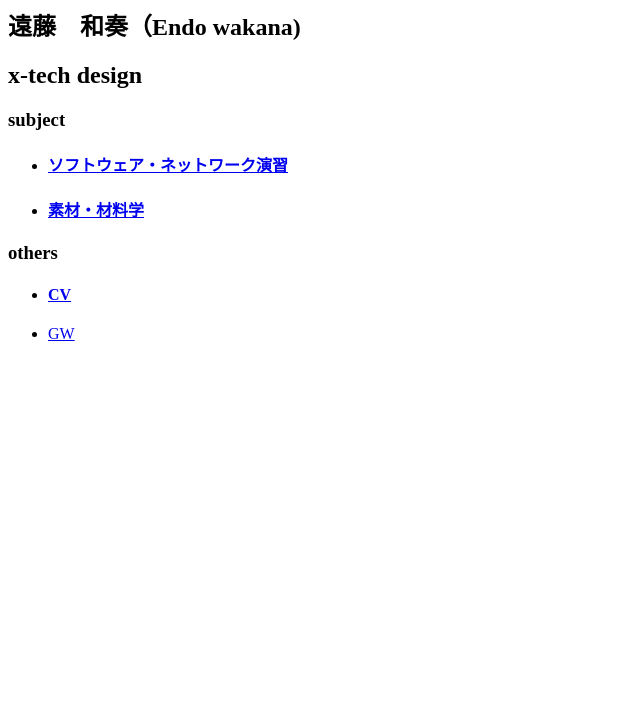
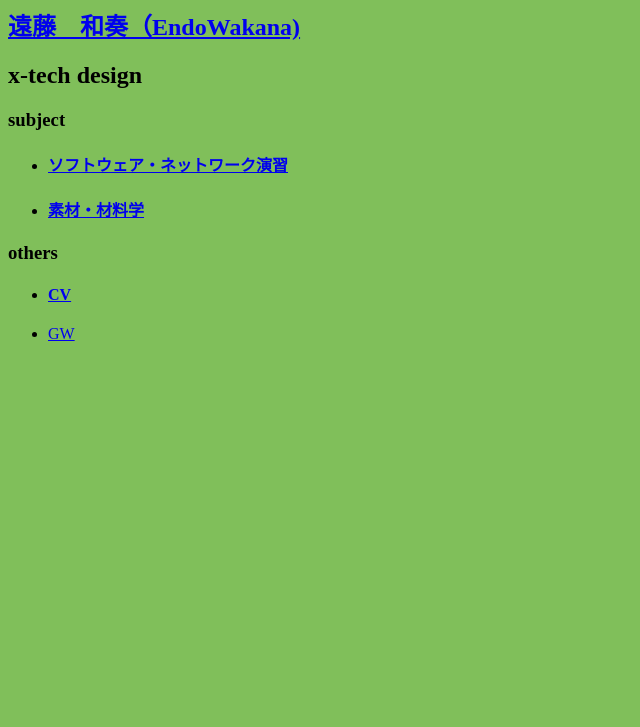
Before and after one commit to endowakana/endowakana.github.io, a plain HTML site: page index.html in a window 1280 px wide. Shown: the part 73-800 px from the top of the page, without its empty margins (0-640 px from the left). Drawn offline with Linux system fonts and the light colour scheme.

Commit message:
add filis

```diff
--- a/index.html
+++ b/index.html
@@ -1,24 +1,32 @@
 <!DOCTYPE html>
 <html lang="ja" dir="ltr">
+
 <head>
+  <link rel="stylesheet" href="./style.css">
   <meta charset="utf-8">
-    <link rel="stylesheet" href="./css/style.css">
   <title>my top page</title>
 </head>
-  <body>
+
+<body style="background-color:rgb(128,191,90)">
+
   <h1>My top page</h1>
-<h2>遠藤　和奏（Endo wakana)</h2>
+  <h2><a href="#wakana's cv.mdhtml">遠藤　和奏（EndoWakana)</a></h2>
   <h2>x-tech design</h2>
   <p></p>
   <h3>subject</h3>
   <ul>
-  <li><h4><a href="./indexのコピー.html">ソフトウェア・ネットワーク演習</a></h4></li>
-  <li><h4><a href="./indexのコピー.html">素材・材料学</a></h4></li>
+    <li>
+      <h4><a href="./indexのコピー.html">ソフトウェア・ネットワーク演習</a></h4></li>
+    <li>
+      <h4><a href="./indexのコピー.html">素材・材料学</a></h4></li>
   </ul>
   <h3>others</h3>
   <ul>
-  <li><h4><a href="../cv/index.html">CV</a></h4></li>
-<li><h4<><a href="./GW.html">GW</a><h4></li>
+    <li>
+      <h4><a href="../cv/index.html">CV</a></h4></li>
+    <li>
+      <h4<><a href="./GW.html">GW</a>
+        <h4></li>
 <ul>
   </body>
 </html>
--- /dev/null
+++ b/style.css
@@ -0,0 +1,2 @@
+
+<style>body{background: #7ffffd4;}</style>
```
Also changed, not shown: css/style.css (deleted), 自己紹介/wakana's cv.mdhtml.html (renamed from 自己紹介/wakana's cv.md.html), 3 other files. Lines whose indentation alone changed are shown as unchanged.
